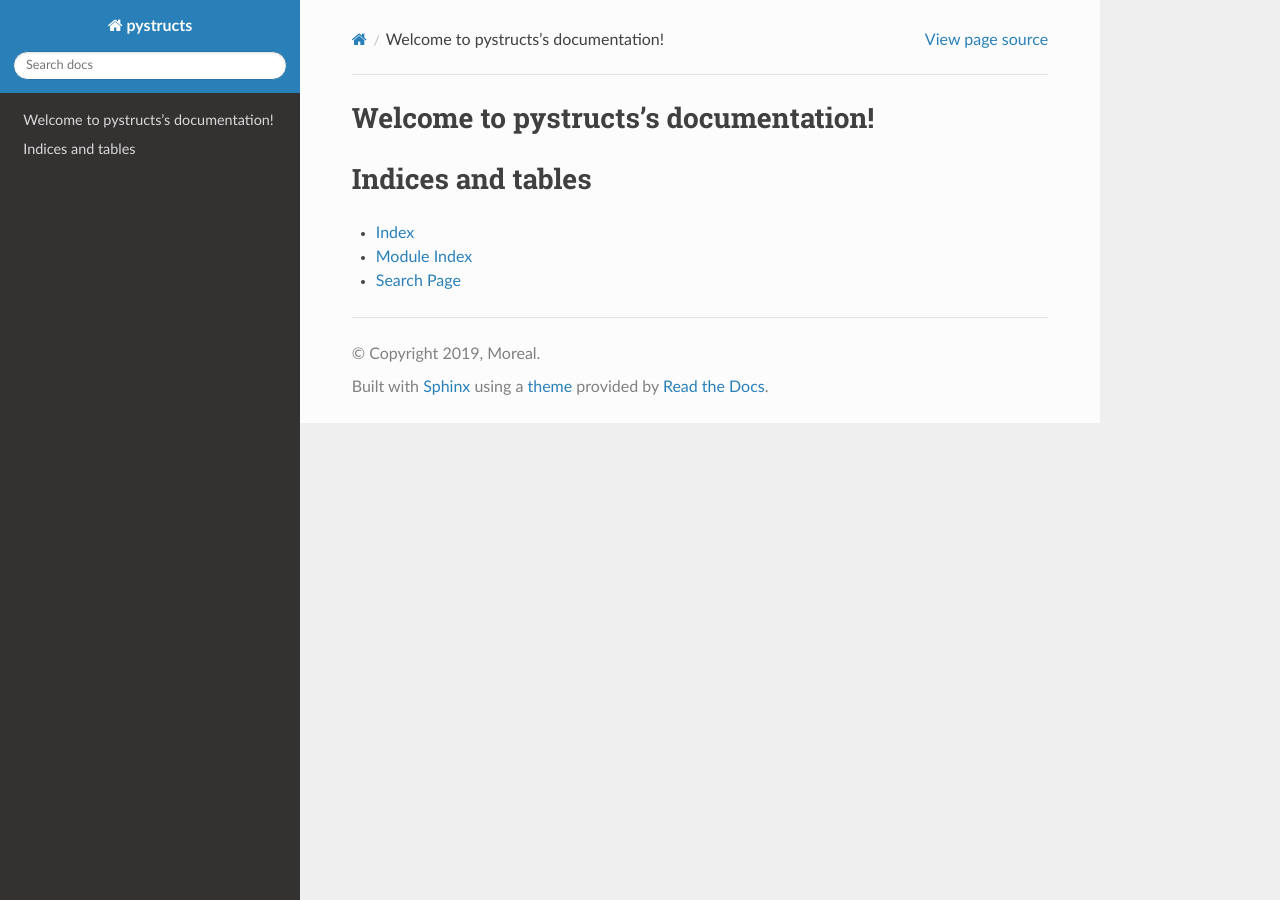
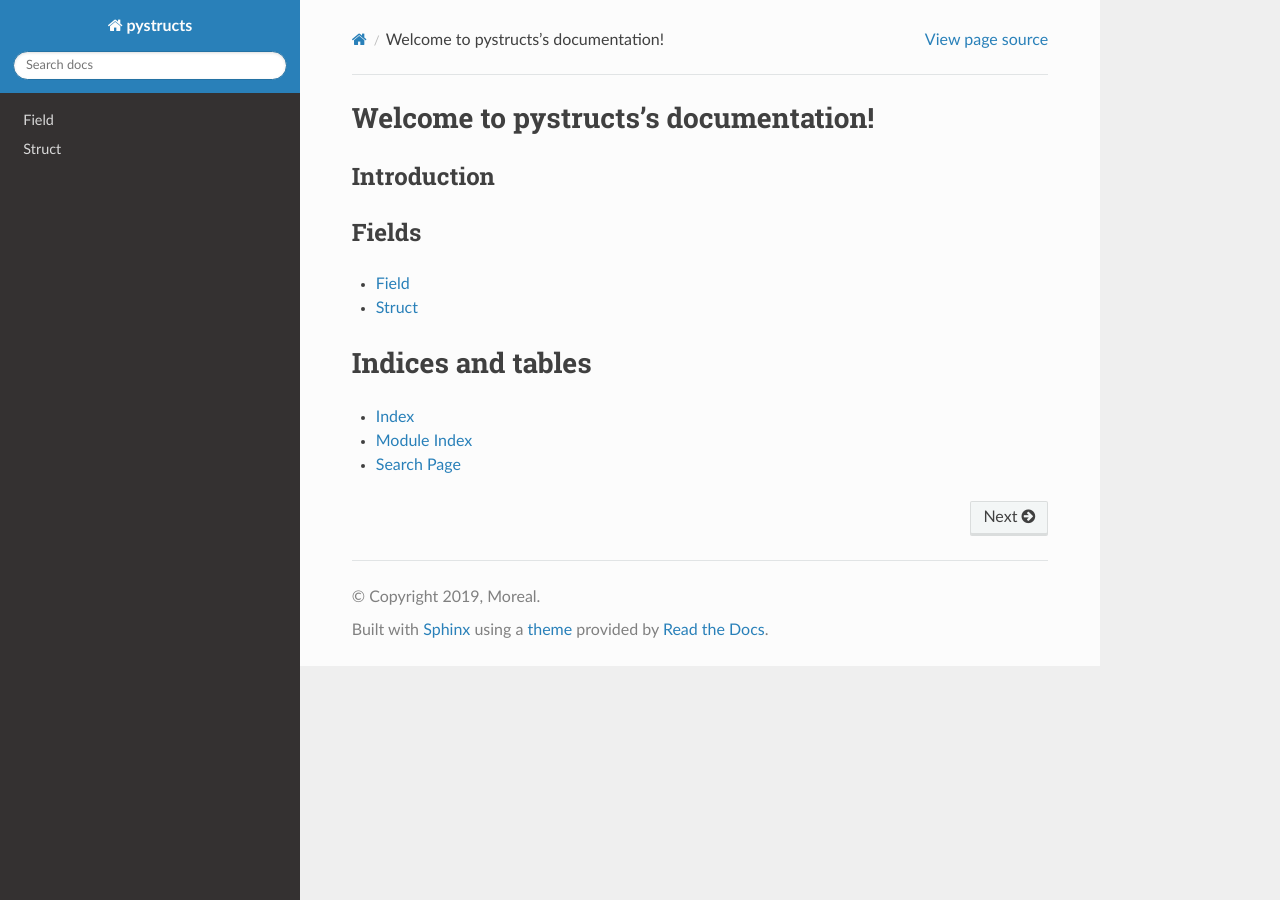
Before and after one commit to moreal/pystructs, a Sphinx documentation site: the page built from docs/index.rst, in a window 1280 px wide. Built offline with Sphinx 7.4.7 and the Read the Docs theme 2.0.0, drawn with Linux system fonts in a browser that asks for light colours; pages that are not in the unit, such as notebooks, are missing from menus.

Commit message:
add: document Struct

```diff
--- /dev/null
+++ b/docs/fields/struct.rst
@@ -0,0 +1,8 @@
+
+Struct
+------
+
+.. module:: pystructs.fields
+
+.. autoclass:: Struct
+    :inherited-members:
--- a/docs/index.rst
+++ b/docs/index.rst
@@ -6,10 +6,22 @@
 Welcome to pystructs's documentation!
 =====================================
 
+Introduction
+------------
+
 .. toctree::
    :maxdepth: 2
 
-   api
+   user/intro
+
+Fields
+------
+
+.. toctree::
+   :maxdepth: 2
+
+   fields/field
+   fields/struct
 
 
 Indices and tables
```
Also changed, not shown: 1 other file.
